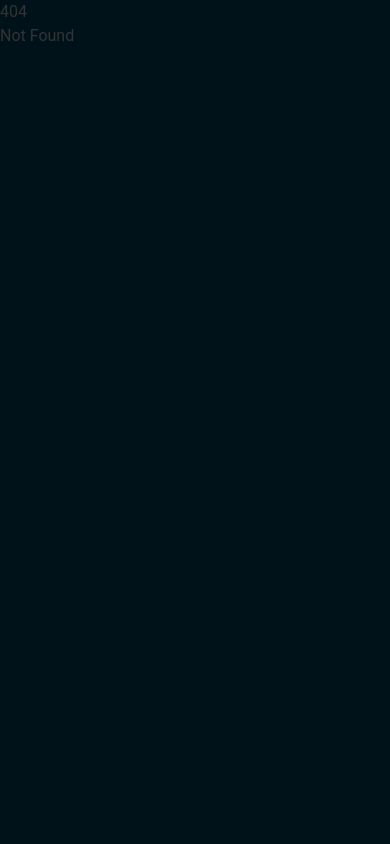
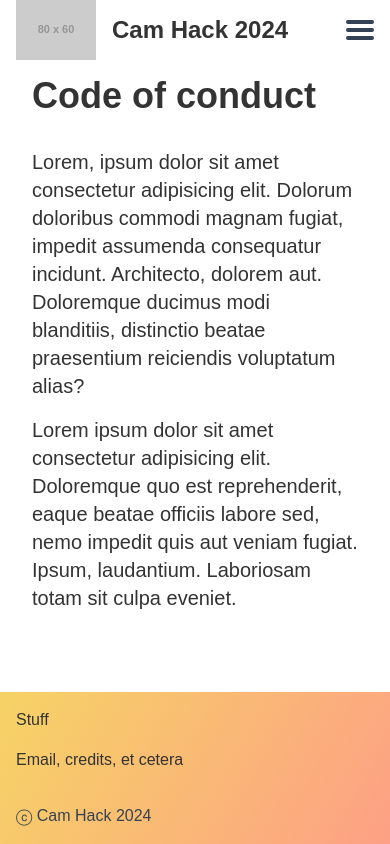
Before and after one commit to IntGrah/camhack, a SvelteKit app: page /code-of-conduct in a window 390 px wide. Before the commit this address had no page. Built offline with nearby package versions, Linux system fonts and the light colour scheme.

Commit message:
Add 404, code of conduct, and shadow to mobile menu

```diff
--- a/src/app.css
+++ b/src/app.css
@@ -7,10 +7,11 @@ html {
 }
 
 body {
-    font-family: 'Roboto', sans-serif;
+    display: flex;
+    flex-direction: column;
+    min-height: 100vh;
+    font-family: sans-serif;
     color: #333333;
-    padding: 0;
-    background-color: #001219;
 }
 
 * {
--- a/src/lib/components/FAQuestion.svelte
+++ b/src/lib/components/FAQuestion.svelte
@@ -9,12 +9,10 @@
 </script>
 
 <div class="mb-4">
-    <!-- svelte-ignore a11y-click-events-have-key-events -->
-    <!-- svelte-ignore a11y-no-noninteractive-element-interactions -->
-    <h3 class="font-bold cursor-pointer" on:click={toggle}>
+    <button class="font-bold cursor-pointer" on:click={toggle}>
         <slot name="question" />
         <i class="chevron" class:up={isExpanded}></i>
-    </h3>
+    </button>
     {#if isExpanded}
         <div class="mb-4" transition:slide>
             <slot />
--- a/src/lib/components/Hamburger.svelte
+++ b/src/lib/components/Hamburger.svelte
@@ -6,9 +6,7 @@
     }
 </script>
 
-<!-- svelte-ignore a11y-click-events-have-key-events -->
-<!-- svelte-ignore a11y-no-static-element-interactions -->
-<div on:click={toggle} class="md:hidden cursor-pointer group">
+<button on:click={toggle} class="md:hidden cursor-pointer group">
     <div
         class="my-1 w-7 h-1 bg-slate-700 rounded-full transition-all"
         class:expanded-bar-1={expanded}
@@ -21,7 +19,7 @@
         class="my-1 w-7 h-1 bg-slate-700 rounded-full transition-all"
         class:expanded-bar-3={expanded}
     ></div>
-</div>
+</button>
 
 <style>
     .expanded-bar-1 {
--- a/src/lib/components/Header.svelte
+++ b/src/lib/components/Header.svelte
@@ -20,23 +20,23 @@
         <nav class="max-md:hidden flex items-center gap-6">
             <a
                 class="text-xl font-semibold decoration-0 transition-colors text-black hover:text-orange-900"
-                href="#home">Home</a
+                href="/">Home</a
             >
             <a
                 class="text-xl font-semibold decoration-0 transition-colors text-black hover:text-orange-900"
-                href="#about">About</a
+                href="/#about">About</a
             >
             <a
                 class="text-xl font-semibold decoration-0 transition-colors text-black hover:text-orange-900"
-                href="#schedule">Schedule</a
+                href="/#schedule">Schedule</a
             >
             <a
                 class="text-xl font-semibold decoration-0 transition-colors text-black hover:text-orange-900"
-                href="#rules">Rules</a
+                href="/#rules">Rules</a
             >
             <a
                 class="text-xl font-semibold decoration-0 transition-colors text-black hover:text-orange-900"
-                href="#faq">FAQ</a
+                href="/#faq">FAQ</a
             >
         </nav>
         <Hamburger bind:expanded />
--- a/src/lib/components/MobileMenu.svelte
+++ b/src/lib/components/MobileMenu.svelte
@@ -5,13 +5,13 @@
 </script>
 
 {#if expanded}
-    <div class="md:hidden absolute w-full select-none" transition:slide>
+    <div class="md:hidden absolute w-full select-none drop-shadow-2xl" transition:slide>
         <menu id="mobile-menu">
-            <a class="block px-8 py-4 decoration-0 text-gray-800 transition-colors bg-white active:bg-orange-200" href="#home">Home</a>
-            <a class="block px-8 py-4 decoration-0 text-gray-800 transition-colors bg-white active:bg-orange-200" href="#about">About</a>
-            <a class="block px-8 py-4 decoration-0 text-gray-800 transition-colors bg-white active:bg-orange-200" href="#schedule">Schedule</a>
-            <a class="block px-8 py-4 decoration-0 text-gray-800 transition-colors bg-white active:bg-orange-200" href="#rules">Rules</a>
-            <a class="block px-8 py-4 decoration-0 text-gray-800 transition-colors bg-white active:bg-orange-200" href="#faq">FAQ</a>
+            <a class="block px-8 py-4 decoration-0 text-gray-800 transition-colors bg-white active:bg-orange-200" href="/">Home</a>
+            <a class="block px-8 py-4 decoration-0 text-gray-800 transition-colors bg-white active:bg-orange-200" href="/#about">About</a>
+            <a class="block px-8 py-4 decoration-0 text-gray-800 transition-colors bg-white active:bg-orange-200" href="/#schedule">Schedule</a>
+            <a class="block px-8 py-4 decoration-0 text-gray-800 transition-colors bg-white active:bg-orange-200" href="/#rules">Rules</a>
+            <a class="block px-8 py-4 decoration-0 text-gray-800 transition-colors bg-white active:bg-orange-200" href="/#faq">FAQ</a>
         </menu>
     </div>
 {/if}
--- /dev/null
+++ b/src/routes/+error.svelte
@@ -0,0 +1,14 @@
+<script>
+    import { page } from "$app/stores";
+</script>
+
+<section class="px-8 py-4">
+    <div class="max-w-7xl mx-auto">
+        <h1 class="mb-8 text-4xl font-bold">
+            {$page.status}: {$page.error?.message}
+        </h1>
+        <p class="text-xl">
+            <a href="/">Click to return home</a>
+        </p>
+    </div>
+</section>
--- a/src/routes/+layout.svelte
+++ b/src/routes/+layout.svelte
@@ -1,5 +1,16 @@
 <script>
     import "../app.css";
+
+    import Footer from "$lib/components/Footer.svelte";
+    import Header from "$lib/components/Header.svelte";
 </script>
 
-<slot />
+<header class="bg-white">
+    <Header />
+</header>
+<main class="flex-1">
+    <slot />
+</main>
+<footer class="p-4 theme-bg-gradient">
+    <Footer />
+</footer>
--- a/src/routes/+page.svelte
+++ b/src/routes/+page.svelte
@@ -1,5 +1,4 @@
 <script>
-    import Header from "$lib/components/Header.svelte";
     import Welcome from "$lib/components/Welcome.svelte";
     import Sponsors from "$lib/components/Sponsors.svelte";
     import About from "$lib/components/About.svelte";
@@ -7,17 +6,7 @@
     import Rules from "$lib/components/Rules.svelte";
     import FAQ from "$lib/components/FAQ.svelte";
     import Organisers from "$lib/components/Organisers.svelte";
-    import Footer from "$lib/components/Footer.svelte";
 </script>
-
-<main>
-    <div id="home">
-        <!-- For navigation via /#home -->
-    </div>
-
-    <header class="bg-white">
-        <Header />
-    </header>
 
 <div class="h-96 p-12 theme-bg-gradient">
     <Welcome />
@@ -49,11 +38,6 @@
     <Organisers />
 </section>
 
-    <footer class="p-4 theme-bg-gradient">
-        <Footer />
-    </footer>
-</main>
-
 <style>
     section:nth-child(odd) {
         background-color: #fafafa;
--- /dev/null
+++ b/src/routes/code-of-conduct/+page.svelte
@@ -0,0 +1,18 @@
+<section class="px-8 py-4">
+    <div class="max-w-7xl mx-auto">
+        <h1 class="mb-8 text-4xl font-bold">Code of conduct</h1>
+        <p class="mb-4 text-xl">
+            Lorem, ipsum dolor sit amet consectetur adipisicing elit. Dolorum
+            doloribus commodi magnam fugiat, impedit assumenda consequatur
+            incidunt. Architecto, dolorem aut. Doloremque ducimus modi
+            blanditiis, distinctio beatae praesentium reiciendis voluptatum
+            alias?
+        </p>
+        <p class="mb-4 text-xl">
+            Lorem ipsum dolor sit amet consectetur adipisicing elit. Doloremque
+            quo est reprehenderit, eaque beatae officiis labore sed, nemo
+            impedit quis aut veniam fugiat. Ipsum, laudantium. Laboriosam totam
+            sit culpa eveniet.
+        </p>
+    </div>
+</section>
```
Lines whose indentation alone changed are shown as unchanged.
